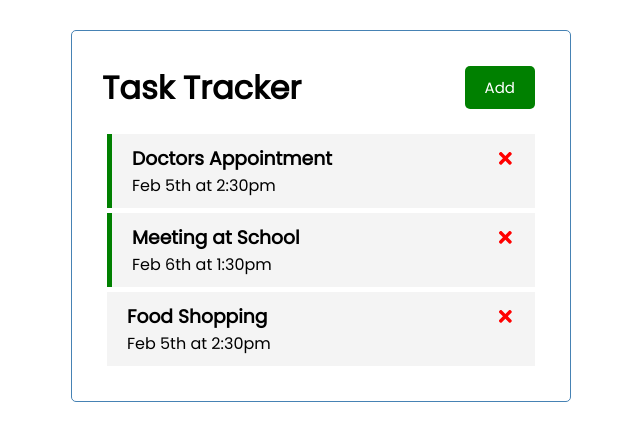
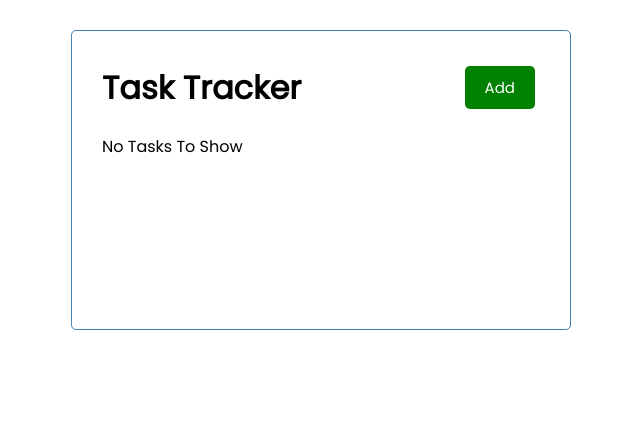
Before and after one commit to rhaleem/TaskTracker, a React (Create React App) app: page / in a window 1280 px wide. Shown: the top 440 px of the page, without its empty margins (319-959 px from the left). Built offline with nearby package versions, Linux system fonts and the light colour scheme; data requests are answered from the project's data file.

Commit message:
added json server

```diff
--- /dev/null
+++ b/db.json
@@ -0,0 +1,22 @@
+{
+  "tasks": [
+    {
+      "id": 1,
+      "text": "Doctors Appointment",
+      "day": "Feb 5th at 2:30pm",
+      "reminder": true
+    },
+    {
+      "id": 2,
+      "text": "Meeting at School",
+      "day": "Feb 6th at 1:30pm",
+      "reminder": true
+    },
+    {
+      "id": 3,
+      "text": "Food Shopping",
+      "day": "Feb 5th at 2:30pm",
+      "reminder": false
+    }
+  ]
+}
--- a/package.json
+++ b/package.json
@@ -6,6 +6,7 @@
     "@testing-library/jest-dom": "^5.11.9",
     "@testing-library/react": "^11.2.3",
     "@testing-library/user-event": "^12.6.2",
+    "json-server": "^0.16.3",
     "react": "^17.0.1",
     "react-dom": "^17.0.1",
     "react-icons": "^4.1.0",
@@ -16,7 +17,8 @@
     "start": "react-scripts start",
     "build": "react-scripts build",
     "test": "react-scripts test",
-    "eject": "react-scripts eject"
+    "eject": "react-scripts eject",
+    "server": "json-server --watch db.json --port 5000"
   },
   "eslintConfig": {
     "extends": [
--- a/src/App.js
+++ b/src/App.js
@@ -1,33 +1,22 @@
 import Header from './components/Header';
 import Tasks from './components/Tasks';
 import AddTask from './components/AddTask';
-import { useState } from 'react';
+import { useState, useEffect } from 'react';
 
 const App = () => {
   const [showAddTask, setShowAddTask] = useState(false);
-  const [tasks, setTasks] = useState([
-    {
-      id: 1,
-      text: 'Doctors Appointment',
-      day: 'Feb 5th at 2:30pm',
-      reminder: true,
-    },
-    {
-      id: 2,
-      text: 'Meeting at School',
-      day: 'Feb 6th at 1:30pm',
-      reminder: true,
-    },
-    {
-      id: 3,
-      text: 'Food Shopping',
-      day: 'Feb 5th at 2:30pm',
-      reminder: false,
-    },
-  ]);
+  const [tasks, setTasks] = useState([]);
+
+  useEffect(() => {
+    const fetchTasks = async () => {
+      const response = await fetch('http://localhost:5000/tasks');
+      const data = await response.json();
+      console.log(data);
+    };
+    fetchTasks();
+  }, []);
 
   // Add Task
-
   const addTask = (task) => {
     const id = Math.floor(Math.random() * 10000) + 1;
     const newTask = { id, ...task };
@@ -51,10 +40,14 @@
 
   return (
     <div className='container'>
-      <Header title='Task Tracker' onAdd={() => setShowAddTask(!showAddTask)} showAdd={showAddTask}/>
+      <Header
+        title='Task Tracker'
+        onAdd={() => setShowAddTask(!showAddTask)}
+        showAdd={showAddTask}
+      />
       {showAddTask && <AddTask onAdd={addTask} />}
 
-      {tasks.length >= 0 ? (
+      {tasks.length > 0 ? (
         <Tasks tasks={tasks} onDelete={deleteTask} onToggle={toggleReminder} />
       ) : (
         'No Tasks To Show'
```
Also changed, not shown: 2 other files (tests, documents, lock files or other folders).
